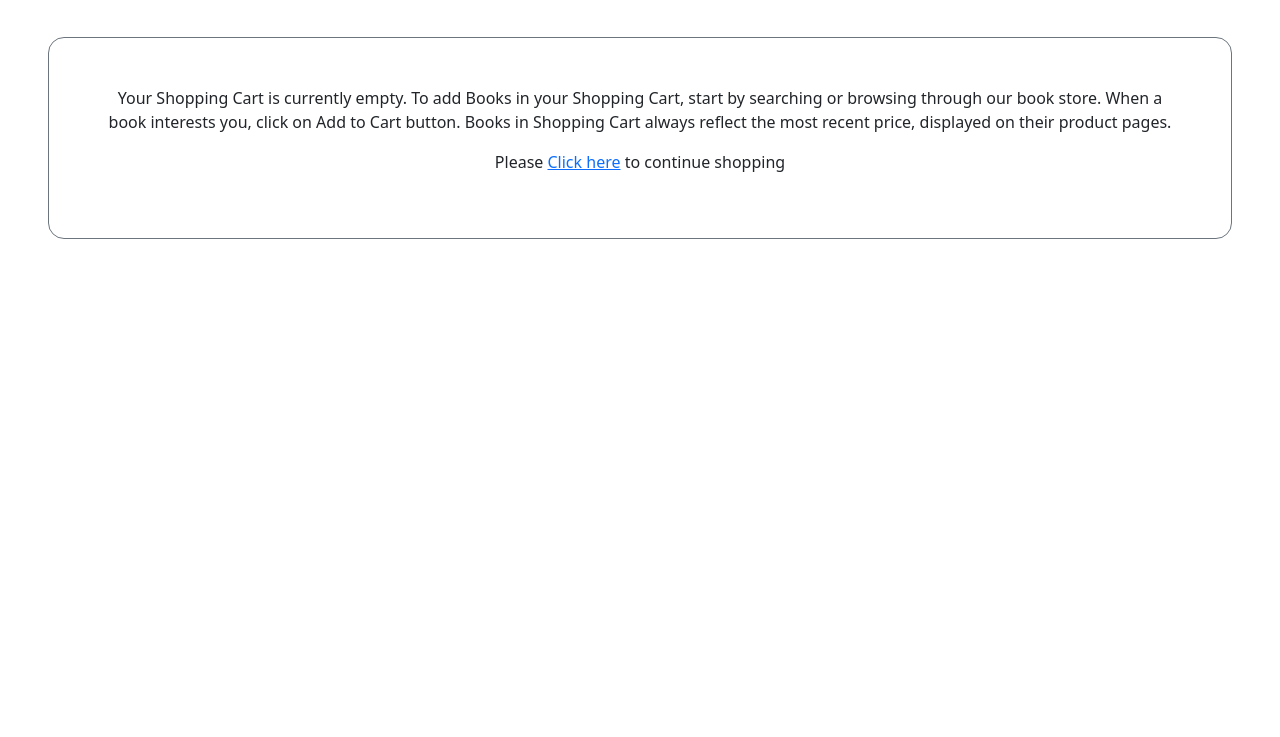
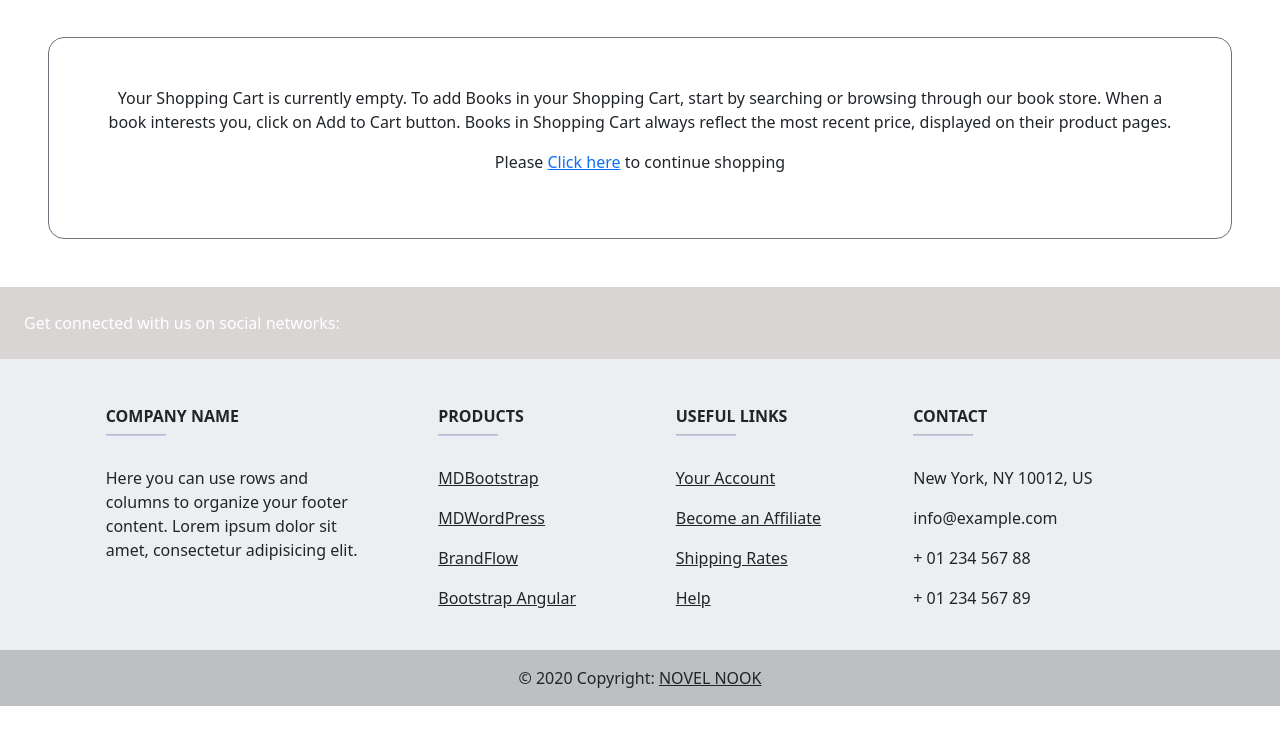
Before and after one commit to kanchansomani/Online_Book-Store-Group-project-2-ICP-7, a plain HTML site: page pages/add-cart.html in a window 1280 px wide. Shown: the part 63-800 px from the top of the page. Drawn offline with nearby package versions, Linux system fonts and the light colour scheme.

Commit message:
added footer

```diff
--- a/pages/add-cart.html
+++ b/pages/add-cart.html
@@ -59,6 +59,95 @@
         </div>
     </div>
 
+     <!-- Footer -->
+ <footer class="text-center text-lg-start text-dark" style="background-color: #ECEFF1">
+    <!-- Section: Social media -->
+    <section class="d-flex justify-content-between p-4 text-white" style="background-color: rgb(218, 213, 213)">
+        <!-- Left -->
+        <div class="me-5">
+            <span>Get connected with us on social networks:</span>
+        </div>
+        <!-- Left -->
+
+        <!-- Right -->
+        <div>
+            <a href="#" class="text-white me-4"><i class="fab fa-facebook-f"></i></a>
+            <a href="#" class="text-white me-4"><i class="fab fa-twitter"></i></a>
+            <a href="#" class="text-white me-4"><i class="fab fa-google"></i></a>
+            <a href="#" class="text-white me-4"><i class="fab fa-instagram"></i></a>
+            <a href="#" class="text-white me-4"><i class="fab fa-linkedin"></i></a>
+            <a href="#" class="text-white me-4"><i class="fab fa-github"></i></a>
+        </div>
+        <!-- Right -->
+    </section>
+    <!-- Section: Social media -->
+
+    <!-- Section: Links -->
+    <section class="">
+        <div class="container text-center text-md-start mt-5">
+            <!-- Grid row -->
+            <div class="row mt-3">
+                <!-- Grid column -->
+                <div class="col-md-3 col-lg-4 col-xl-3 mx-auto mb-4">
+                    <!-- Content -->
+                    <h6 class="text-uppercase fw-bold">Company name</h6>
+                    <hr class="mb-4 mt-0 d-inline-block mx-auto" style="width: 60px; background-color: #7c4dff; height: 2px">
+                    <p>
+                        Here you can use rows and columns to organize your footer content. Lorem ipsum dolor sit amet, consectetur adipisicing elit.
+                    </p>
+                </div>
+                <!-- Grid column -->
+
+                <!-- Grid column -->
+                <div class="col-md-2 col-lg-2 col-xl-2 mx-auto mb-4">
+                    <!-- Links -->
+                    <h6 class="text-uppercase fw-bold">Products</h6>
+                    <hr class="mb-4 mt-0 d-inline-block mx-auto" style="width: 60px; background-color: #7c4dff; height: 2px">
+                    <p><a href="#!" class="text-dark">MDBootstrap</a></p>
+                    <p><a href="#!" class="text-dark">MDWordPress</a></p>
+                    <p><a href="#!" class="text-dark">BrandFlow</a></p>
+                    <p><a href="#!" class="text-dark">Bootstrap Angular</a></p>
+                </div>
+                <!-- Grid column -->
+
+                <!-- Grid column -->
+                <div class="col-md-3 col-lg-2 col-xl-2 mx-auto mb-4">
+                    <!-- Links -->
+                    <h6 class="text-uppercase fw-bold">Useful links</h6>
+                    <hr class="mb-4 mt-0 d-inline-block mx-auto" style="width: 60px; background-color: #7c4dff; height: 2px">
+                    <p><a href="#!" class="text-dark">Your Account</a></p>
+                    <p><a href="#!" class="text-dark">Become an Affiliate</a></p>
+                    <p><a href="#!" class="text-dark">Shipping Rates</a></p>
+                    <p><a href="#!" class="text-dark">Help</a></p>
+                </div>
+                <!-- Grid column -->
+
+                <!-- Grid column -->
+                <div class="col-md-4 col-lg-3 col-xl-3 mx-auto mb-md-0 mb-4">
+                    <!-- Links -->
+                    <h6 class="text-uppercase fw-bold">Contact</h6>
+                    <hr class="mb-4 mt-0 d-inline-block mx-auto" style="width: 60px; background-color: #7c4dff; height: 2px">
+                    <p><i class="fas fa-home mr-3"></i> New York, NY 10012, US</p>
+                    <p><i class="fas fa-envelope mr-3"></i> info@example.com</p>
+                    <p><i class="fas fa-phone mr-3"></i> + 01 234 567 88</p>
+                    <p><i class="fas fa-print mr-3"></i> + 01 234 567 89</p>
+                </div>
+                <!-- Grid column -->
+            </div>
+            <!-- Grid row -->
+        </div>
+    </section>
+    <!-- Section: Links -->
+
+    <!-- Copyright -->
+    <div class="text-center p-3" style="background-color: rgba(0, 0, 0, 0.2)">
+        © 2020 Copyright:
+        <a class="text-dark" href="https://mdbootstrap.com/">NOVEL NOOK</a>
+    </div>
+    <!-- Copyright -->
+</footer>
+<!-- Footer -->
+
 
     <script src="https://cdn.jsdelivr.net/npm/bootstrap@5.3.3/dist/js/bootstrap.bundle.min.js" integrity="sha384-YvpcrYf0tY3lHB60NNkmXc5s9fDVZLESaAA55NDzOxhy9GkcIdslK1eN7N6jIeHz" crossorigin="anonymous"></script>
 </body>
```
